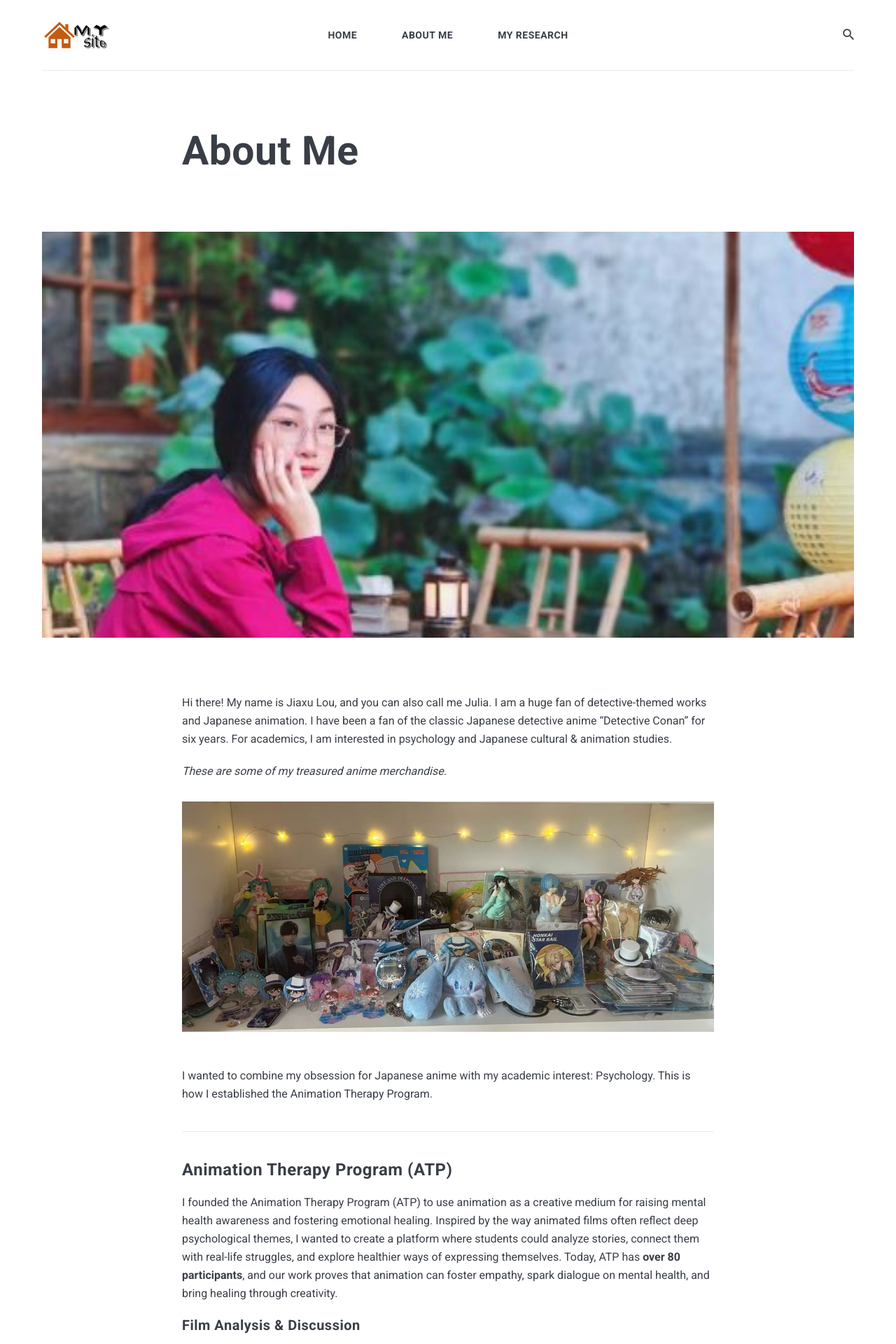
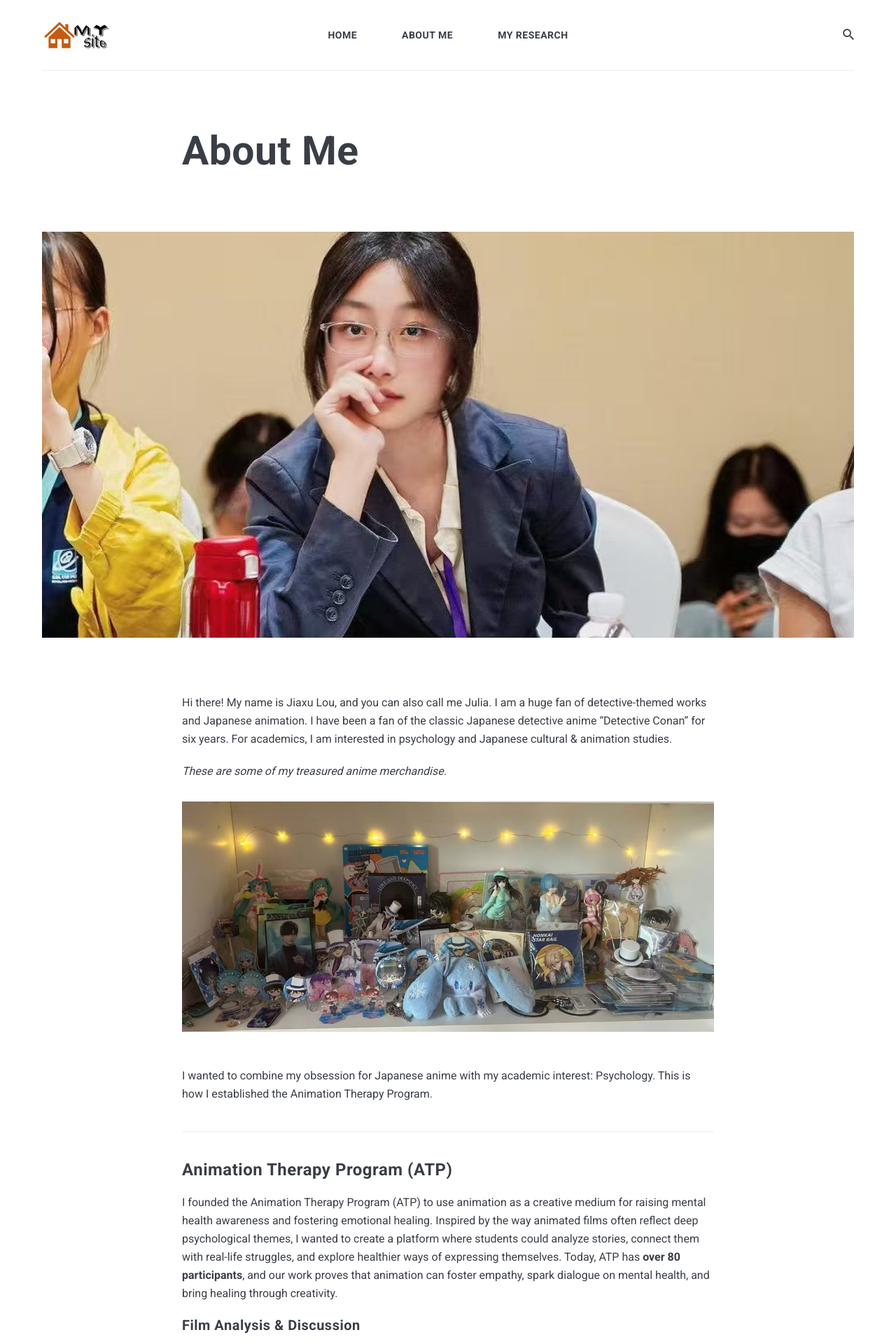
Before and after one commit to JiaxuLou/JiaxuLou.github.io, a Jekyll site: the page built from _pages/about.md, in a window 1280 px wide. Shown: the top 1920 px of the page at 70% size. Built offline with Jekyll 4.4.1, drawn with Linux system fonts in a browser that asks for light colours; nearby versions of some CDN libraries.

Commit message:
Update about.md

```diff
--- a/_pages/about.md
+++ b/_pages/about.md
@@ -2,7 +2,7 @@
 layout: page
 title: About Me
 permalink: /about/
-image: about_0.jpg
+image: user.jpg
 ---
 
 Hi there! My name is Jiaxu Lou, and you can also call me Julia. I am a huge fan of detective-themed works and Japanese animation. I have been a fan of the classic Japanese detective anime "Detective Conan" for six years. For academics, I am interested in psychology and Japanese cultural & animation studies.
```
